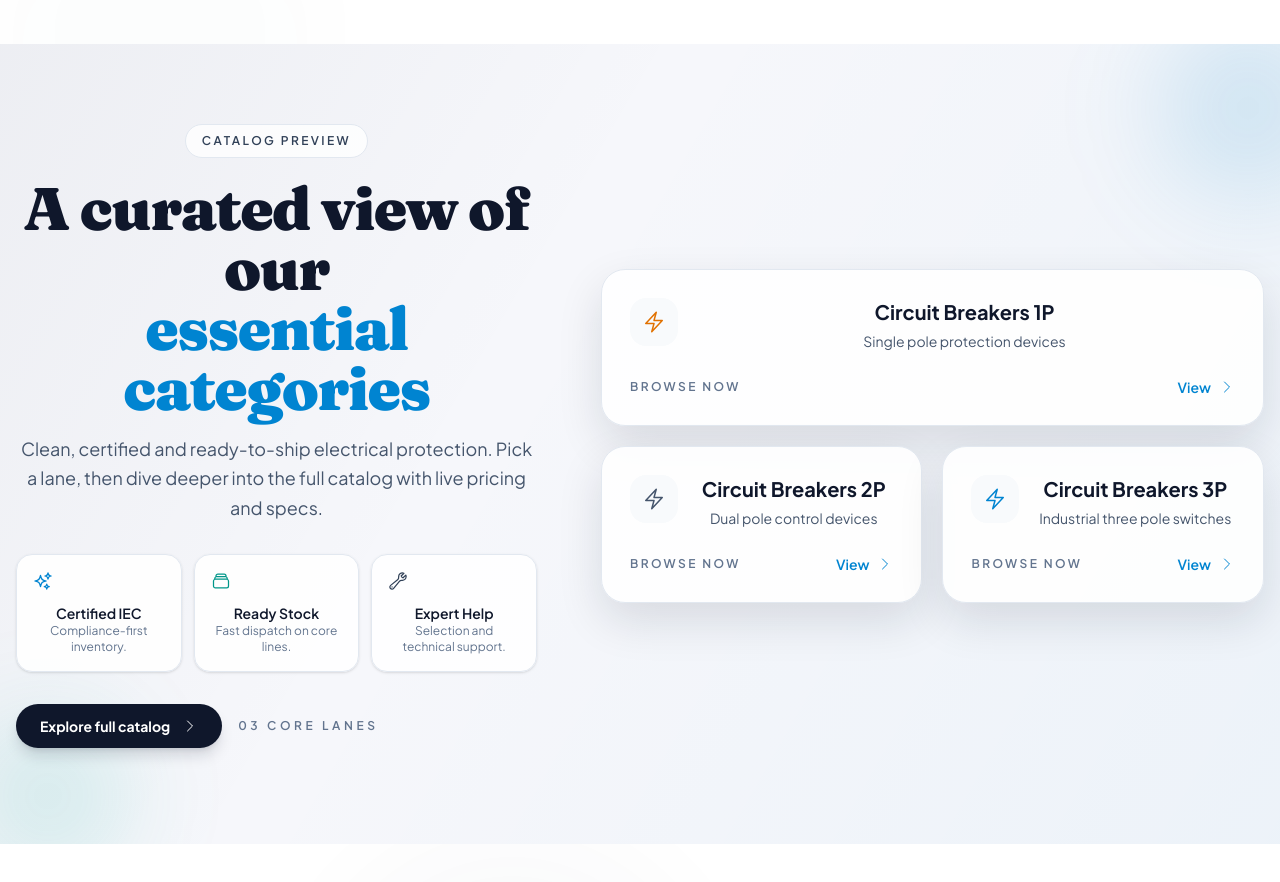
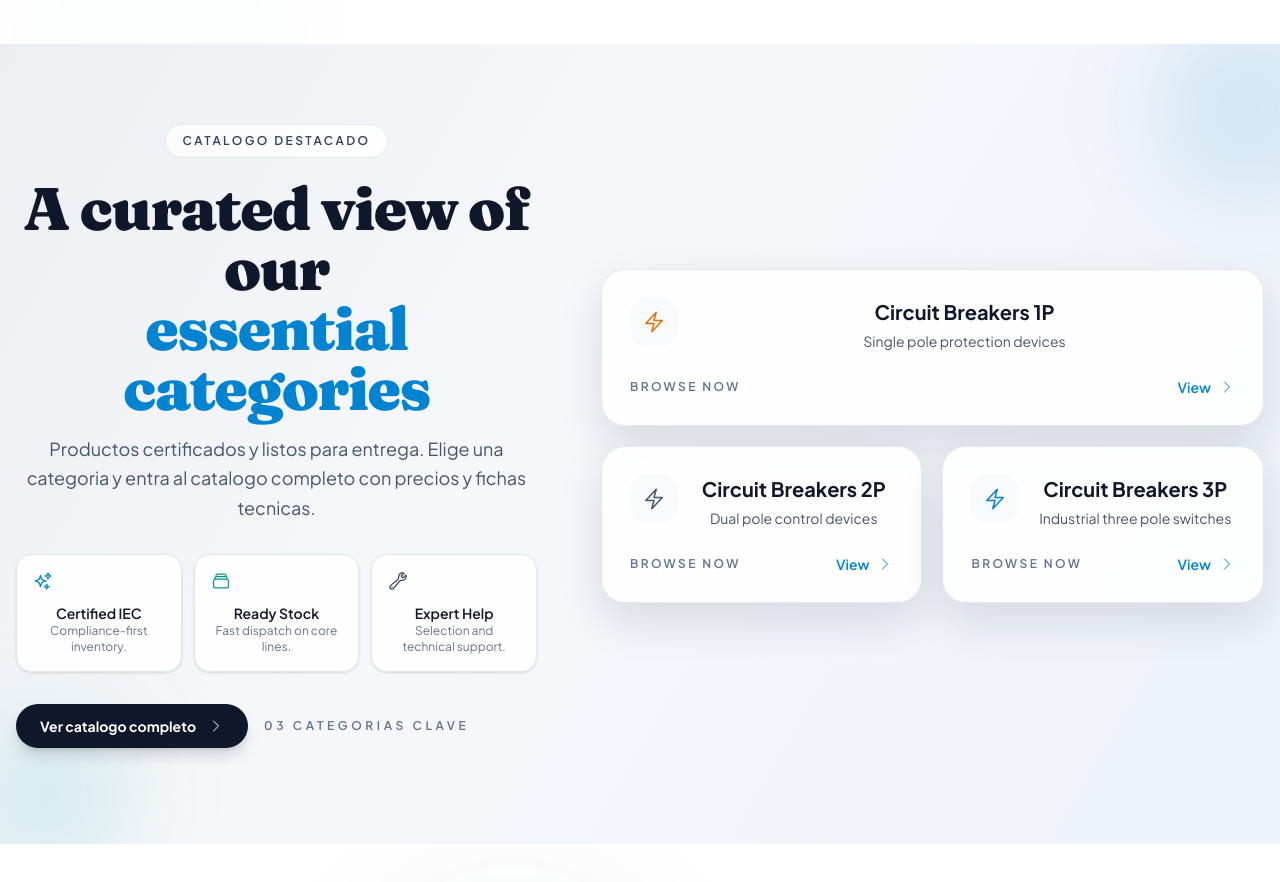
Before and after one commit to julioagk/PROTEX-INNOVATION-ENGLISH, a React (Vite) app: page / in a window 1280 px wide. Shown: the part 2160-3042 px from the top of the page. Built offline with nearby package versions, Linux system fonts and the light colour scheme.

Commit message:
Update home catalog copy

```diff
--- a/src/componentes/Section2.jsx
+++ b/src/componentes/Section2.jsx
@@ -61,14 +61,14 @@ export default function Section2() {
         {/* Left content */}
         <div className="animate-fade-in">
           <span className="inline-flex items-center gap-2 rounded-full border border-slate-200 bg-white/80 px-4 py-2 text-xs font-semibold uppercase tracking-[0.2em] text-slate-700">
-            Catalog Preview
+            Catalogo destacado
           </span>
           <h2 className="mt-5 text-4xl md:text-6xl font-black tracking-tight text-slate-900 font-['Fraunces']">
             A curated view of our
             <span className="block text-sky-600">essential categories</span>
           </h2>
           <p className="mt-4 text-base md:text-lg text-slate-600 max-w-xl leading-relaxed">
-            Clean, certified and ready-to-ship electrical protection. Pick a lane, then dive deeper into the full catalog with live pricing and specs.
+            Productos certificados y listos para entrega. Elige una categoria y entra al catalogo completo con precios y fichas tecnicas.
           </p>
 
           <div className="mt-8 grid grid-cols-1 sm:grid-cols-3 gap-3">
@@ -94,10 +94,10 @@ export default function Section2() {
               to="/Catalogo"
               className="inline-flex items-center gap-3 rounded-full bg-slate-900 px-6 py-3 text-sm font-bold text-white shadow-lg shadow-slate-900/15 transition-all duration-300 hover:-translate-y-0.5 hover:bg-slate-800"
             >
-              Explore full catalog
+              Ver catalogo completo
               <ChevronRightIcon className="h-4 w-4" />
             </Link>
-            <span className="text-xs font-semibold uppercase tracking-[0.3em] text-slate-500">03 core lanes</span>
+            <span className="text-xs font-semibold uppercase tracking-[0.3em] text-slate-500">03 categorias clave</span>
           </div>
         </div>
 
```
